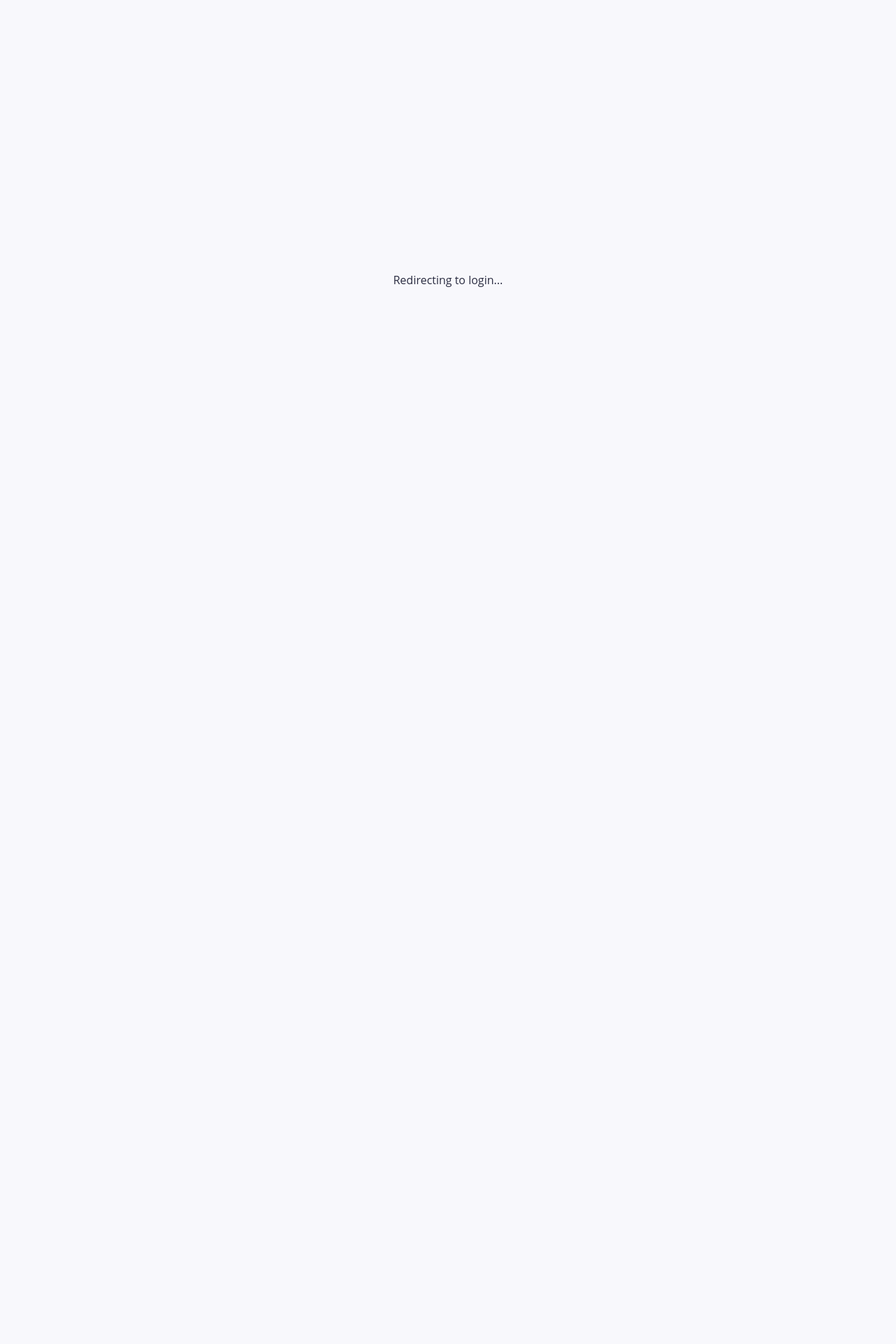
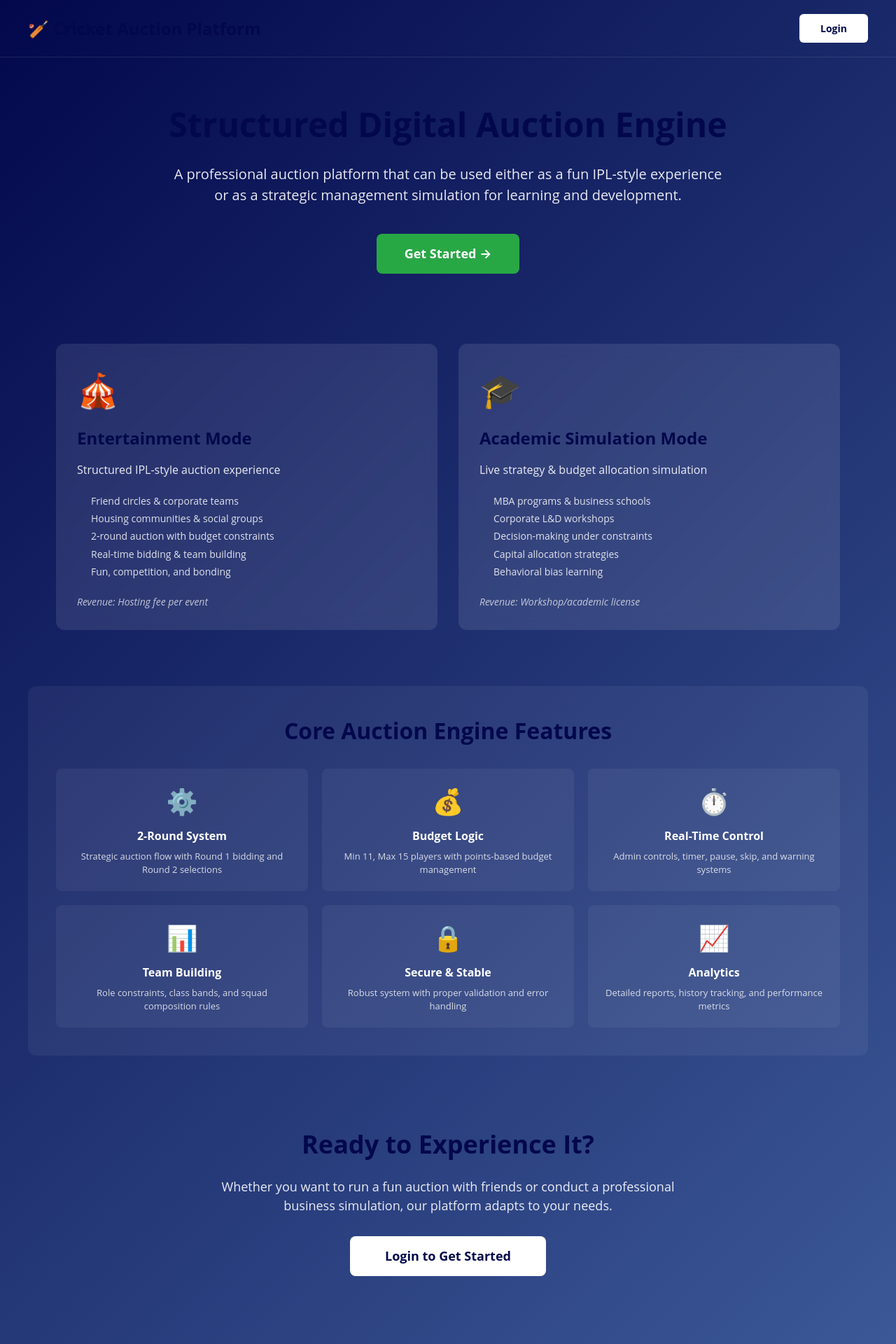
Before and after one commit to bushpalaneelima/cricket-auction-app, a Next.js app: page / in a window 1280 px wide. Before the commit this address had no page. Shown: the top 1920 px of the page at 70% size. Before the commit the page ends 800 px from the top, so only its background shows below. Built offline with nearby package versions, Linux system fonts and the light colour scheme.

Commit message:
Add landing page

```diff
--- a/src/app/page.tsx
+++ b/src/app/page.tsx
@@ -1,23 +1,259 @@
 'use client';
 
-import { useEffect } from 'react';
 import { useRouter } from 'next/navigation';
 
-export default function HomePage() {
+export default function LandingPage() {
   const router = useRouter();
-
-  useEffect(() => {
-    router.push('/login');
-  }, [router]);
 
   return (
     <div style={{
-      display: 'flex',
-      justifyContent: 'center',
-      alignItems: 'center',
-      minHeight: '100vh'
+      minHeight: '100vh',
+      background: 'linear-gradient(135deg, #02084b 0%, #3E5B99 100%)',
+      color: 'white',
     }}>
-      <p>Redirecting to login...</p>
+      {/* Header */}
+      <header style={{
+        padding: '20px 40px',
+        display: 'flex',
+        justifyContent: 'space-between',
+        alignItems: 'center',
+        borderBottom: '1px solid rgba(255,255,255,0.1)',
+      }}>
+        <h1 style={{ fontSize: '24px', fontWeight: 'bold' }}>
+          🏏 Cricket Auction Platform
+        </h1>
+        <button
+          onClick={() => router.push('/login')}
+          style={{
+            padding: '10px 30px',
+            background: 'white',
+            color: '#02084b',
+            border: 'none',
+            borderRadius: '6px',
+            cursor: 'pointer',
+            fontSize: '14px',
+            fontWeight: 'bold',
+          }}
+        >
+          Login
+        </button>
+      </header>
+
+      {/* Hero Section */}
+      <section style={{
+        maxWidth: '1200px',
+        margin: '0 auto',
+        padding: '60px 40px',
+        textAlign: 'center',
+      }}>
+        <h2 style={{
+          fontSize: '48px',
+          marginBottom: '20px',
+          fontWeight: 'bold',
+        }}>
+          Structured Digital Auction Engine
+        </h2>
+        <p style={{
+          fontSize: '20px',
+          marginBottom: '40px',
+          opacity: 0.9,
+          maxWidth: '800px',
+          margin: '0 auto 40px',
+        }}>
+          A professional auction platform that can be used either as a fun IPL-style experience
+          or as a strategic management simulation for learning and development.
+        </p>
+        <button
+          onClick={() => router.push('/login')}
+          style={{
+            padding: '15px 40px',
+            background: '#28a745',
+            color: 'white',
+            border: 'none',
+            borderRadius: '8px',
+            cursor: 'pointer',
+            fontSize: '18px',
+            fontWeight: 'bold',
+          }}
+        >
+          Get Started →
+        </button>
+      </section>
+
+      {/* Two Use Cases */}
+      <section style={{
+        maxWidth: '1200px',
+        margin: '0 auto',
+        padding: '40px',
+        display: 'grid',
+        gridTemplateColumns: '1fr 1fr',
+        gap: '30px',
+      }}>
+        {/* Use Case A: Entertainment */}
+        <div style={{
+          background: 'rgba(255,255,255,0.1)',
+          padding: '30px',
+          borderRadius: '12px',
+          backdropFilter: 'blur(10px)',
+        }}>
+          <div style={{ fontSize: '48px', marginBottom: '15px' }}>🎪</div>
+          <h3 style={{ fontSize: '24px', marginBottom: '15px', fontWeight: 'bold' }}>
+            Entertainment Mode
+          </h3>
+          <p style={{ fontSize: '16px', marginBottom: '20px', opacity: 0.9 }}>
+            Structured IPL-style auction experience
+          </p>
+          <ul style={{
+            textAlign: 'left',
+            fontSize: '14px',
+            lineHeight: '1.8',
+            opacity: 0.85,
+            paddingLeft: '20px',
+          }}>
+            <li>Friend circles & corporate teams</li>
+            <li>Housing communities & social groups</li>
+            <li>2-round auction with budget constraints</li>
+            <li>Real-time bidding & team building</li>
+            <li>Fun, competition, and bonding</li>
+          </ul>
+          <p style={{
+            marginTop: '20px',
+            fontSize: '14px',
+            opacity: 0.7,
+            fontStyle: 'italic',
+          }}>
+            Revenue: Hosting fee per event
+          </p>
+        </div>
+
+        {/* Use Case B: Academic */}
+        <div style={{
+          background: 'rgba(255,255,255,0.1)',
+          padding: '30px',
+          borderRadius: '12px',
+          backdropFilter: 'blur(10px)',
+        }}>
+          <div style={{ fontSize: '48px', marginBottom: '15px' }}>🎓</div>
+          <h3 style={{ fontSize: '24px', marginBottom: '15px', fontWeight: 'bold' }}>
+            Academic Simulation Mode
+          </h3>
+          <p style={{ fontSize: '16px', marginBottom: '20px', opacity: 0.9 }}>
+            Live strategy & budget allocation simulation
+          </p>
+          <ul style={{
+            textAlign: 'left',
+            fontSize: '14px',
+            lineHeight: '1.8',
+            opacity: 0.85,
+            paddingLeft: '20px',
+          }}>
+            <li>MBA programs & business schools</li>
+            <li>Corporate L&D workshops</li>
+            <li>Decision-making under constraints</li>
+            <li>Capital allocation strategies</li>
+            <li>Behavioral bias learning</li>
+          </ul>
+          <p style={{
+            marginTop: '20px',
+            fontSize: '14px',
+            opacity: 0.7,
+            fontStyle: 'italic',
+          }}>
+            Revenue: Workshop/academic license
+          </p>
+        </div>
+      </section>
+
+      {/* Core Features */}
+      <section style={{
+        maxWidth: '1200px',
+        margin: '40px auto',
+        padding: '40px',
+        background: 'rgba(255,255,255,0.05)',
+        borderRadius: '12px',
+      }}>
+        <h3 style={{
+          fontSize: '32px',
+          marginBottom: '30px',
+          textAlign: 'center',
+          fontWeight: 'bold',
+        }}>
+          Core Auction Engine Features
+        </h3>
+        <div style={{
+          display: 'grid',
+          gridTemplateColumns: 'repeat(3, 1fr)',
+          gap: '20px',
+        }}>
+          {[
+            { icon: '⚙️', title: '2-Round System', desc: 'Strategic auction flow with Round 1 bidding and Round 2 selections' },
+            { icon: '💰', title: 'Budget Logic', desc: 'Min 11, Max 15 players with points-based budget management' },
+            { icon: '⏱️', title: 'Real-Time Control', desc: 'Admin controls, timer, pause, skip, and warning systems' },
+            { icon: '📊', title: 'Team Building', desc: 'Role constraints, class bands, and squad composition rules' },
+            { icon: '🔒', title: 'Secure & Stable', desc: 'Robust system with proper validation and error handling' },
+            { icon: '📈', title: 'Analytics', desc: 'Detailed reports, history tracking, and performance metrics' },
+          ].map((feature, i) => (
+            <div key={i} style={{
+              padding: '20px',
+              background: 'rgba(255,255,255,0.05)',
+              borderRadius: '8px',
+              textAlign: 'center',
+            }}>
+              <div style={{ fontSize: '36px', marginBottom: '10px' }}>{feature.icon}</div>
+              <h4 style={{ fontSize: '16px', marginBottom: '8px', fontWeight: 'bold' }}>
+                {feature.title}
+              </h4>
+              <p style={{ fontSize: '13px', opacity: 0.8 }}>
+                {feature.desc}
+              </p>
+            </div>
+          ))}
+        </div>
+      </section>
+
+      {/* CTA Section */}
+      <section style={{
+        maxWidth: '800px',
+        margin: '60px auto',
+        padding: '40px',
+        textAlign: 'center',
+      }}>
+        <h3 style={{ fontSize: '36px', marginBottom: '20px', fontWeight: 'bold' }}>
+          Ready to Experience It?
+        </h3>
+        <p style={{ fontSize: '18px', marginBottom: '30px', opacity: 0.9 }}>
+          Whether you want to run a fun auction with friends or conduct a professional
+          business simulation, our platform adapts to your needs.
+        </p>
+        <button
+          onClick={() => router.push('/login')}
+          style={{
+            padding: '15px 50px',
+            background: 'white',
+            color: '#02084b',
+            border: 'none',
+            borderRadius: '8px',
+            cursor: 'pointer',
+            fontSize: '18px',
+            fontWeight: 'bold',
+          }}
+        >
+          Login to Get Started
+        </button>
+      </section>
+
+      {/* Footer */}
+      <footer style={{
+        borderTop: '1px solid rgba(255,255,255,0.1)',
+        padding: '30px',
+        textAlign: 'center',
+        opacity: 0.7,
+      }}>
+        <p>Powered by <strong>NB Blue Studios</strong></p>
+        <p style={{ fontSize: '12px', marginTop: '10px' }}>
+          Professional Auction Engine • Entertainment & Education
+        </p>
+      </footer>
     </div>
   );
 }
```
